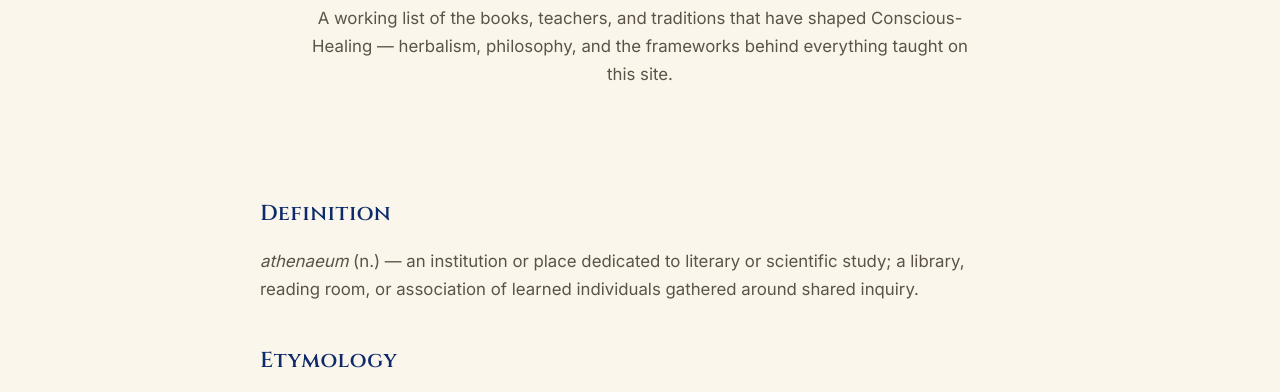
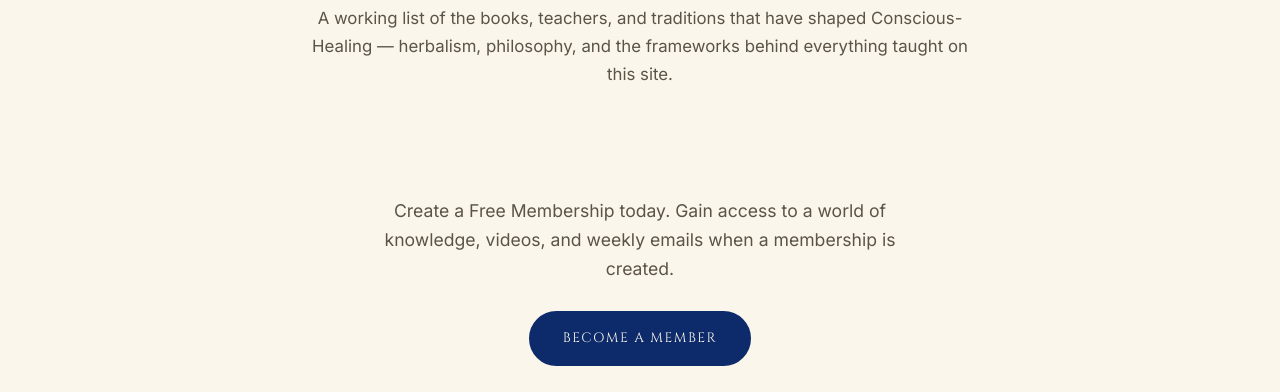
Before and after one commit to LeoHamza94/conscious-healing-website, a plain HTML site: page athenaeum.html in a window 1280 px wide. Shown: the part 359-751 px from the top of the page. Drawn offline with Linux system fonts and the light colour scheme; no server answers.

Commit message:
Gate the tradition deep-dive pages and Athenaeum, not just the Apothecary hub
TCM, Ayurveda, Western Tissue States, Biochemistry, All is One, and The
Athenaeum are separate standalone pages linked from the Apothecary
dropdown, not tabs within apothecary.html — so the original gating work
(which only touched apothecary.html, anatomy.html, a-z.html) never
reached them. Wraps each in the same #gate-message / #gated-content
pattern so a logged-out visitor sees the locked-message CTA there too.

Also gated atm.html (Traditional African Medicine), which wasn't named
in the bug report but is the same kind of dropdown-linked tradition page
as the other six — leaving it open would've been the same content leak
under a different name.

```diff
--- a/athenaeum.html
+++ b/athenaeum.html
@@ -111,6 +111,17 @@
       </div>
     </div>
   </section>
+
+  <section id="gate-message">
+    <div class="container text-center">
+      <div style="max-width: 560px; margin: 0 auto;">
+        <p style="font-size: 1.1rem; color: var(--ink-soft); margin-bottom: 28px;">Create a Free Membership today. Gain access to a world of knowledge, videos, and weekly emails when a membership is created.</p>
+        <a href="#" class="btn btn-primary member-auth-trigger">Become a Member</a>
+      </div>
+    </div>
+  </section>
+
+  <div id="gated-content" style="display:none;">
 
   <section>
     <div class="container">
@@ -249,6 +260,8 @@
     </div>
   </section>
 
+  </div>
+
 </main>
 
 <div class="disclaimer">
```
Also changed, not shown: atm.html (+13 -0 lines), ayurveda.html (+13 -0 lines), biochemistry.html (+13 -0 lines), tcm.html (+13 -0 lines), unity.html (+13 -0 lines), western-tissue-states.html (+13 -0 lines).
